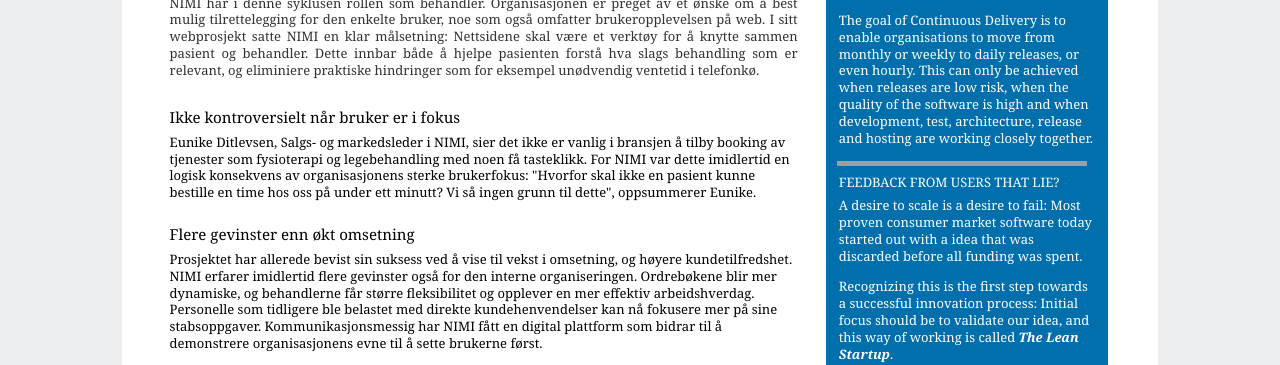
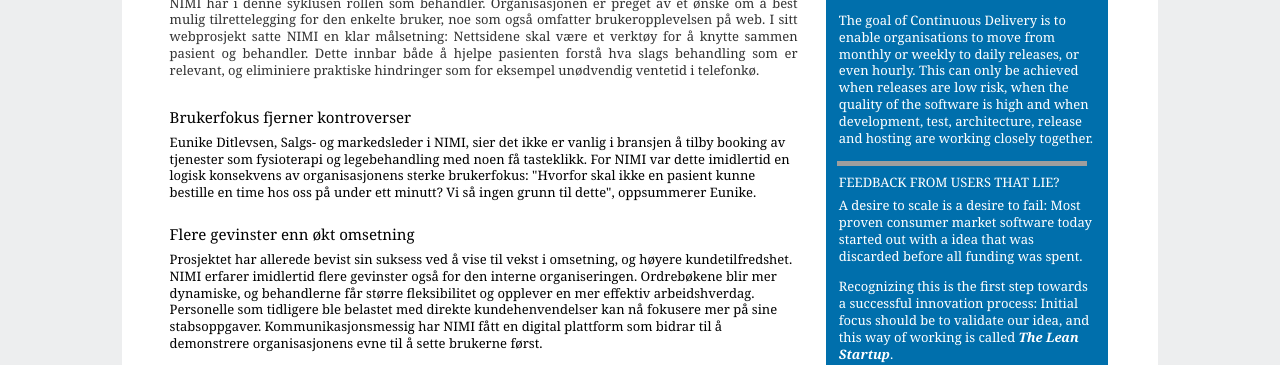
Before and after one commit to therese1g1/iterate.github.com, a Jekyll site: the page built from referanser/nimi/fag/index.html, in a window 1280 px wide. Shown: the part 785-1150 px from the top of the page. Built offline with Jekyll 4.4.1, drawn with Linux system fonts in a browser that asks for light colours; grey boxes are pictures that could not be loaded.

Commit message:
Language

```diff
--- a/referanser/nimi/fag/index.html
+++ b/referanser/nimi/fag/index.html
@@ -30,7 +30,7 @@ title: Iterate
 <h2>Ett mål for øyet</h2>
 <p>NIMI har i denne syklusen rollen som behandler. Organisasjonen er preget av et ønske om å best mulig tilrettelegging for den enkelte bruker, noe som også omfatter brukeropplevelsen på web. I sitt webprosjekt satte NIMI en klar målsetning: Nettsidene skal være et verktøy for å knytte sammen pasient og behandler. Dette innbar både å hjelpe pasienten forstå hva slags behandling som er relevant, og eliminiere praktiske hindringer som for eksempel unødvendig ventetid i telefonkø.</p>
 <p>
-<h2>Ikke kontroversielt når bruker er i fokus</h2>
+<h2>Brukerfokus fjerner kontroverser</h2>
 Eunike Ditlevsen, Salgs- og markedsleder i NIMI, sier det ikke er vanlig i bransjen å tilby booking av tjenester som fysioterapi og legebehandling med noen få tasteklikk. For NIMI var dette imidlertid en logisk konsekvens av organisasjonens sterke brukerfokus: "Hvorfor skal ikke en pasient kunne bestille en time hos oss på under ett minutt? Vi så ingen grunn til dette", oppsummerer Eunike.<p>
 </p>
 <h2>Flere gevinster enn økt omsetning</h2>
```
